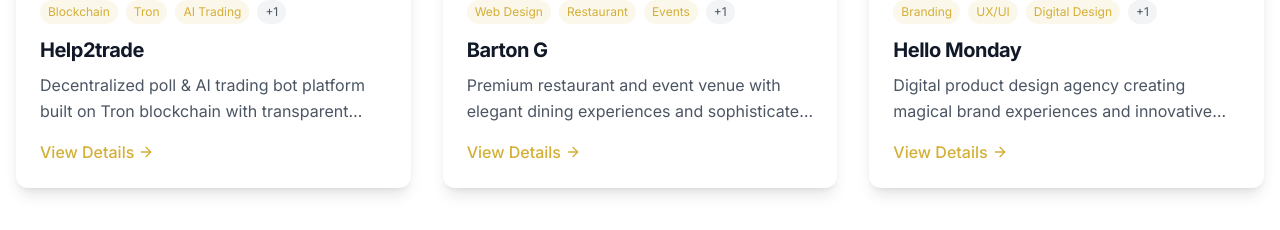
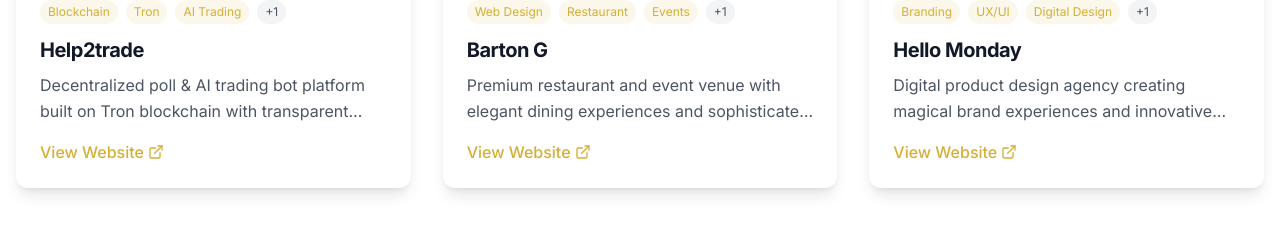
Before and after one commit to Ramcharan10122005/port1, a Next.js app: page / in a window 1280 px wide. Shown: the part 2830-3060 px from the top of the page. Built offline with nearby package versions, Linux system fonts and the light colour scheme.

Commit message:
changed a bit in homepage

```diff
--- a/components/recent-projects-section.tsx
+++ b/components/recent-projects-section.tsx
@@ -129,13 +129,15 @@ export function RecentProjectsSection() {
 
                 <p className="text-gray-600 dark:text-gray-300 mb-4 line-clamp-2">{project.description}</p>
 
-                <Link
-                  href={`/projects/${project.slug}`}
+                <a
+                  href={project.liveUrl}
+                  target="_blank"
+                  rel="noopener noreferrer"
                   className="inline-flex items-center text-[#D4AF37] dark:text-[#D4AF37] hover:text-[#B87333] dark:hover:text-[#B87333] font-medium"
                 >
-                  View Details
-                  <ArrowRight size={16} className="ml-1" />
-                </Link>
+                  View Website
+                  <ExternalLink size={16} className="ml-1" />
+                </a>
               </div>
             </motion.div>
           ))}
```
